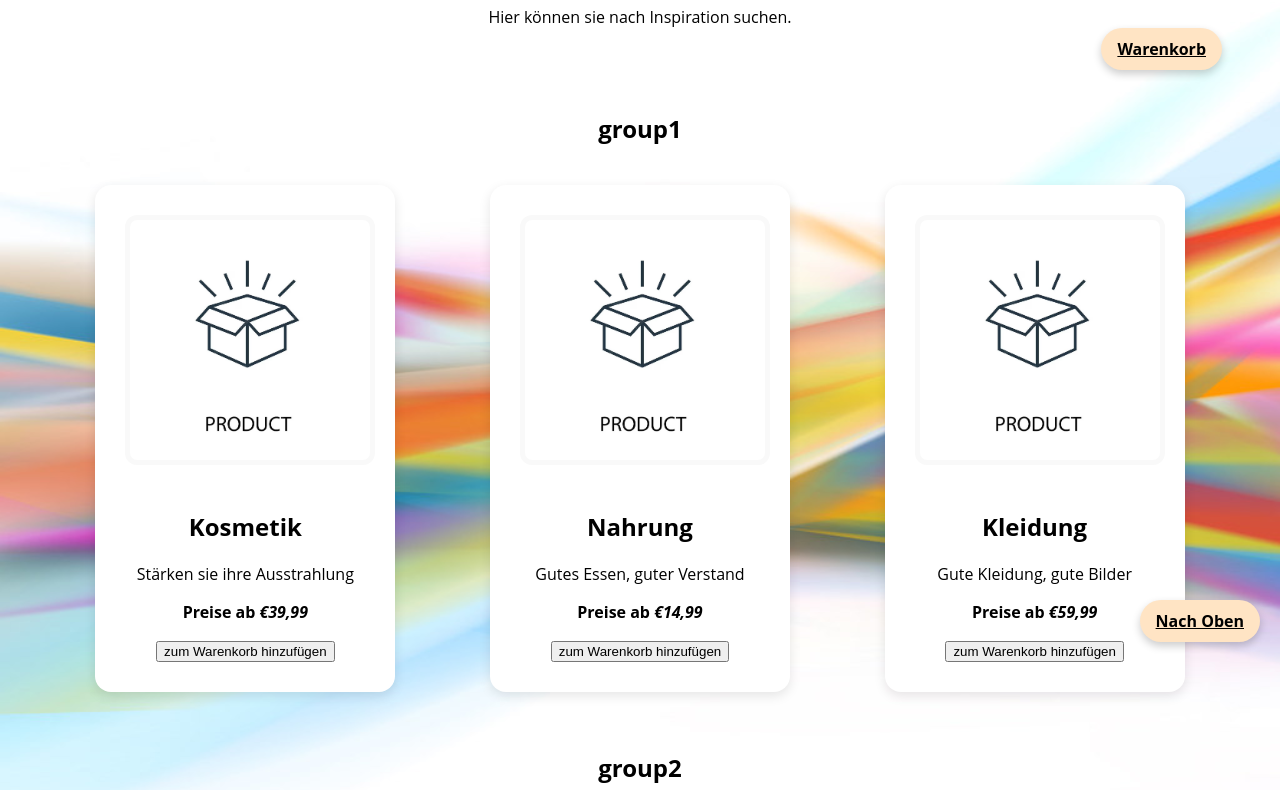
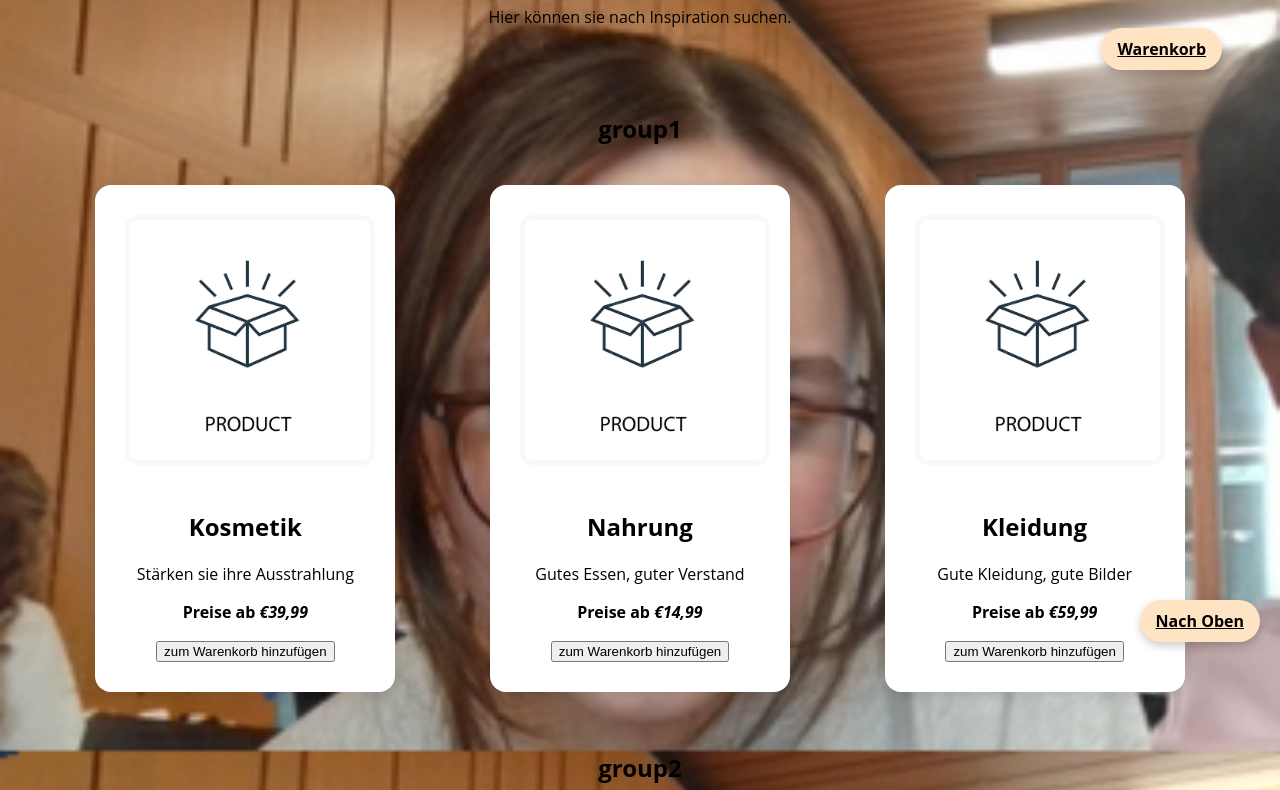
Before and after one commit to tipeditop/kg-store, a plain HTML site: page index.html in a window 1280 px wide. Shown: the part 138-928 px from the top of the page. Drawn offline with Linux system fonts and the light colour scheme.

Commit message:
Backraound to lina

```diff
--- a/style.css
+++ b/style.css
@@ -4,7 +4,7 @@ body {
   font-family: 'Open Sans', Arial, sans-serif;
   text-align: center;
   padding: 50px;
-  background-image: url('background.jpg');
+  background-image: url('lina.png');
   background-repeat: no-repeat;
   background-size: cover;
   background-attachment: fixed;
```
Also changed, not shown: lina.png (added).
